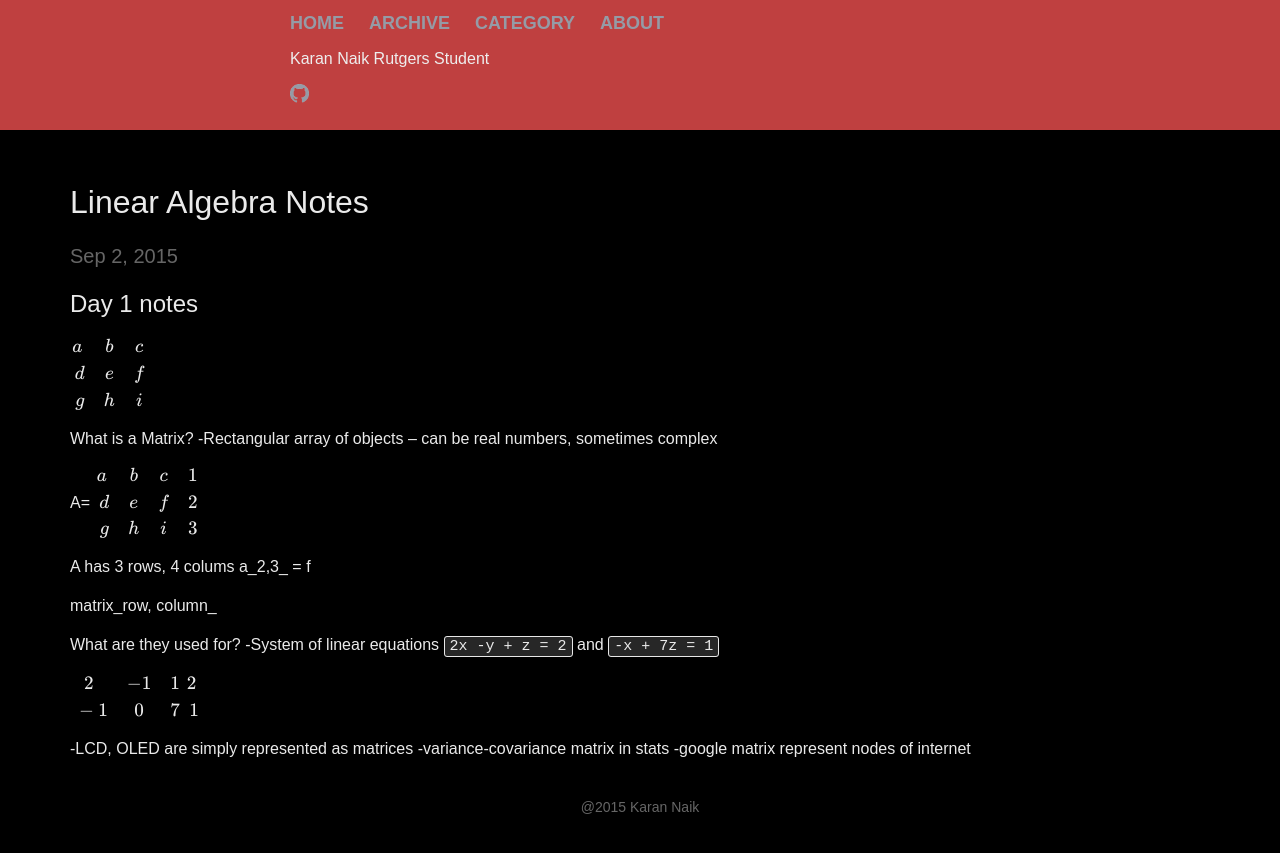
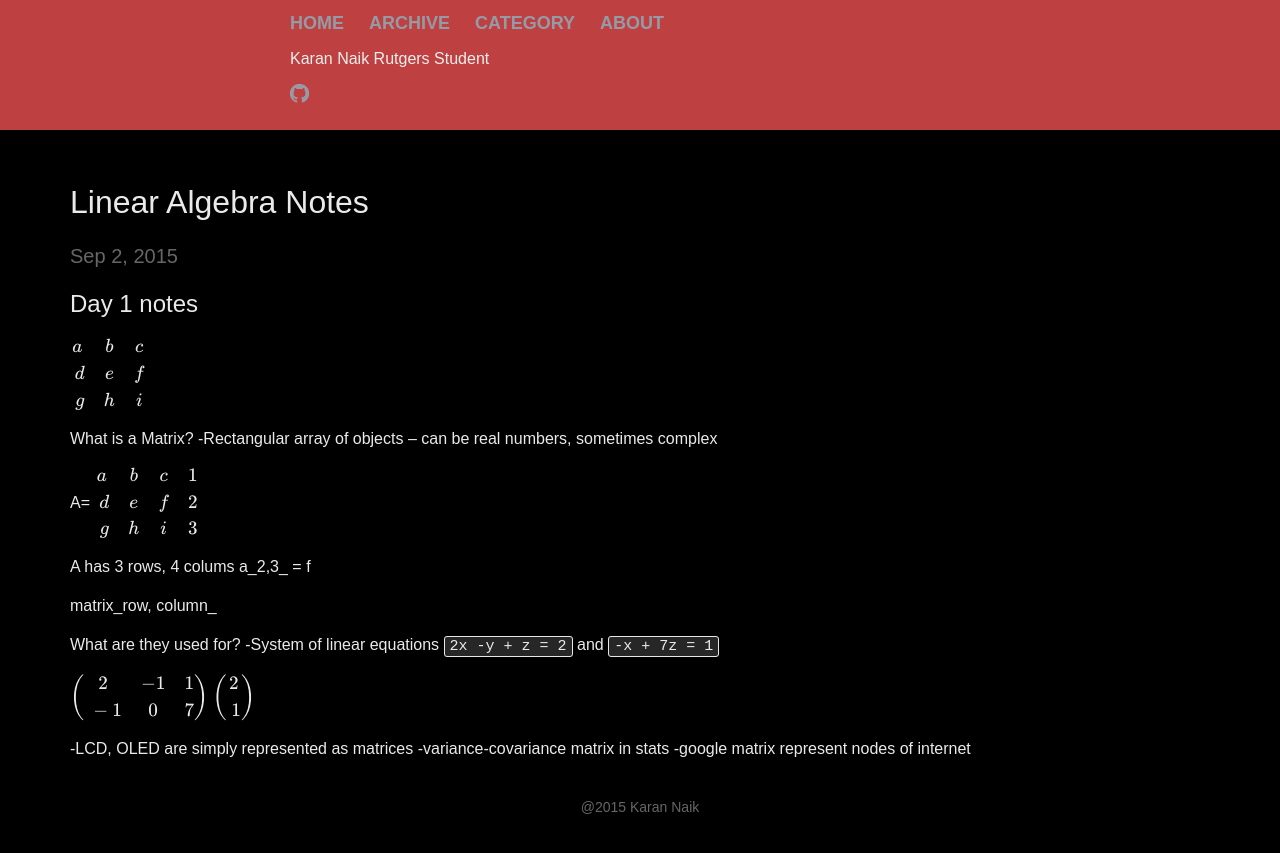
Before and after one commit to knaik/knaik.github.io, a Jekyll site: the page built from _posts/2015-09-02-linear-alg.markdown, in a window 1280 px wide. Shown: the top 853 px of the page. Built offline with Jekyll 4.4.1, drawn with Linux system fonts in a browser that asks for light colours; formulas are drawn with MathJax 3.

Commit message:
parenthesis

```diff
--- a/_posts/2015-09-02-linear-alg.markdown
+++ b/_posts/2015-09-02-linear-alg.markdown
@@ -23,8 +23,8 @@ What are they used for?
 -System of linear equations
 `2x -y + z = 2` and `-x   + 7z = 1`
 
-$$ \begin{matrix} 2 & -1 & 1 \\\ -1 & 0 & 7 \end{matrix} $$
-$$ \begin{matrix} 2 \\\ 1 \end{matrix} $$
+$$ \begin{pmatrix} 2 & -1 & 1 \\\ -1 & 0 & 7 \end{pmatrix} $$
+$$ \begin{pmatrix} 2 \\\ 1 \end{pmatrix} $$
 
 -LCD, OLED are simply represented as matrices
 -variance-covariance matrix in stats
```
